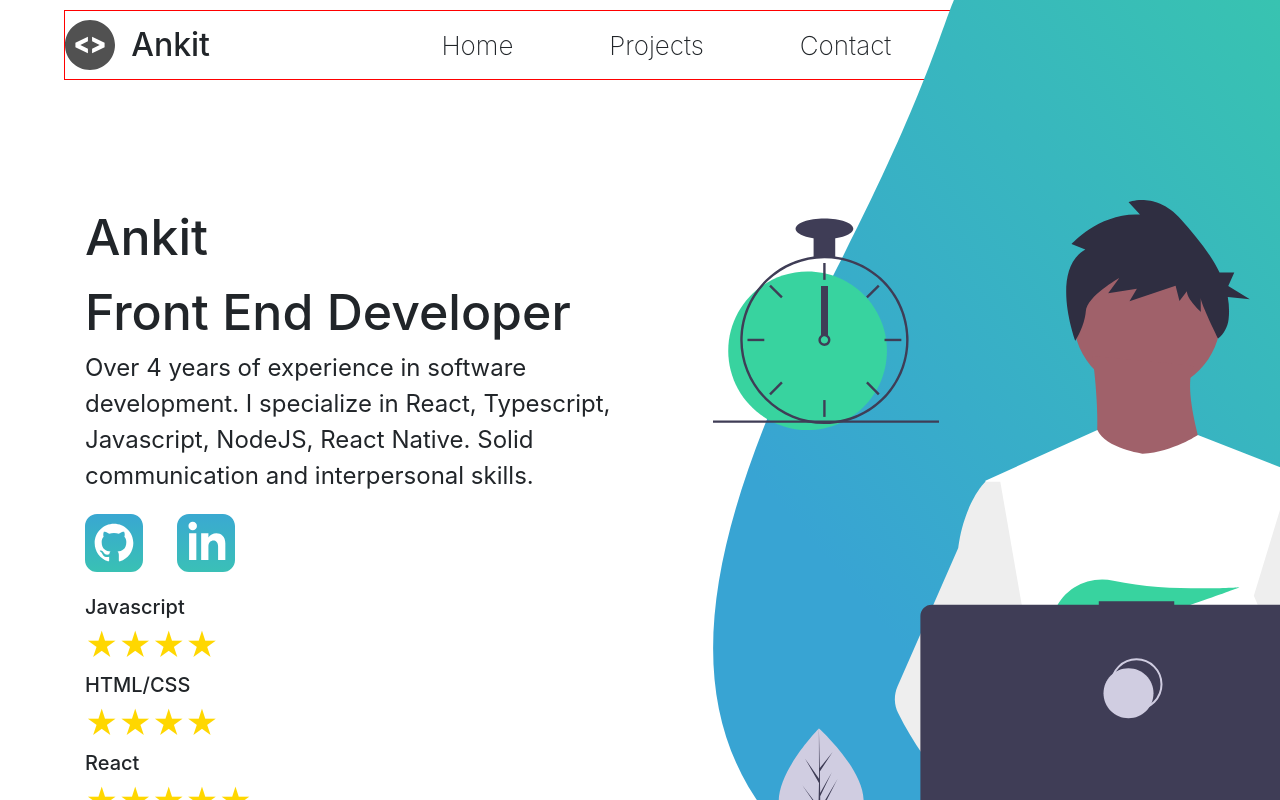
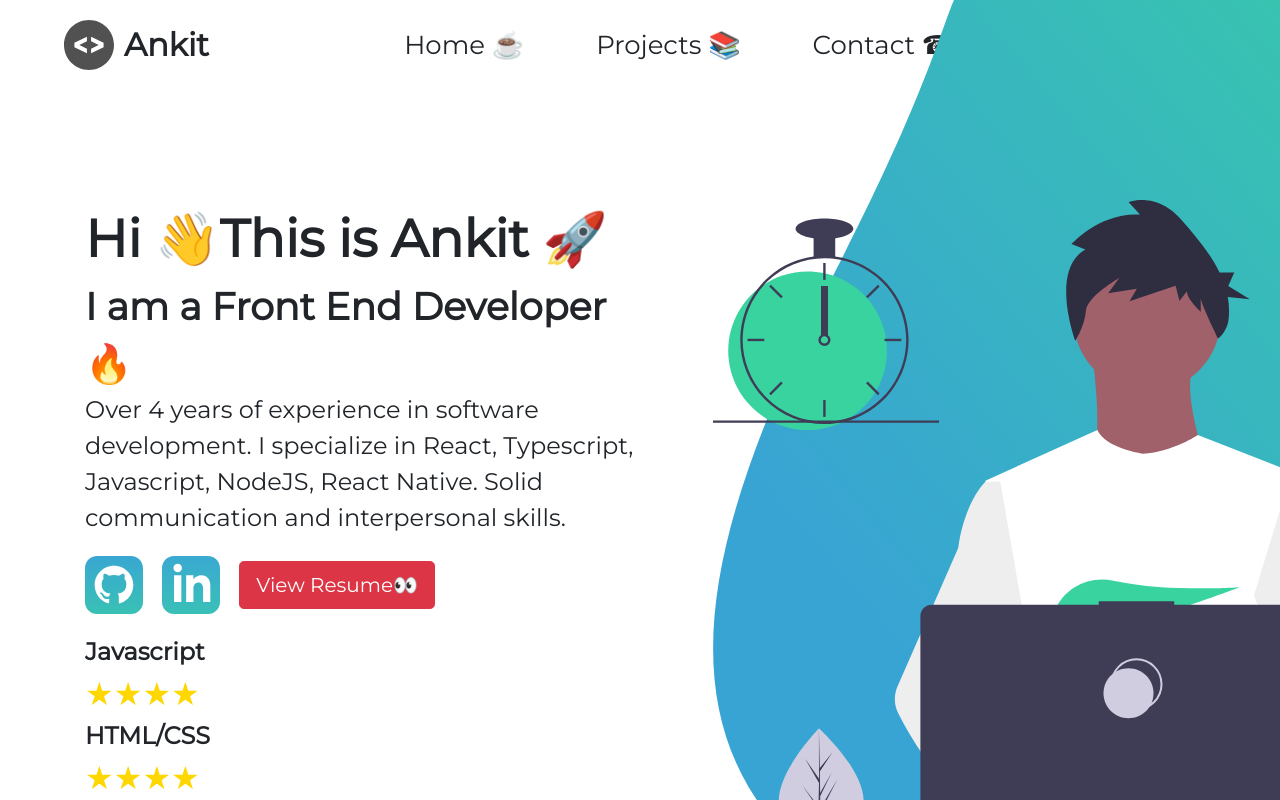
Before and after one commit to godspeed-7/portfolio, a React (Create React App) app: page / in a window 1280 px wide. Shown: the top 800 px of the page. Built offline with nearby package versions, Linux system fonts and the light colour scheme.

Commit message:
fixed all UI :)

```diff
--- a/src/components/contact/contact.jsx
+++ b/src/components/contact/contact.jsx
@@ -21,10 +21,10 @@ export default function Contact() {
         </Form.Group>
         <Form.Group controlId="formBasicEmail">
           <Form.Label>Email address</Form.Label>
-          <Form.Control type="text" size="lg" placeholder="Enter email" />
+          <Form.Control type="email" size="lg" placeholder="Enter email" />
         </Form.Group>
         <Form.Group controlId="exampleForm.ControlTextarea1">
-          <Form.Label>Example textarea</Form.Label>
+          <Form.Label>Message</Form.Label>
           <Form.Control
             as="textarea"
             rows={3}
@@ -33,7 +33,7 @@ export default function Contact() {
           />
         </Form.Group>
         <Button variant="contained" color="secondary">
-          Secondary
+          Submit Details
         </Button>
       </Form>
     </div>
--- a/src/components/contact/contact.module.css
+++ b/src/components/contact/contact.module.css
@@ -5,5 +5,5 @@
     flex-direction: row;
     justify-content: space-around;
     flex-wrap: wrap;
-    font-size: large;
+    font-size: x-large;
 }
--- a/src/components/home/home.jsx
+++ b/src/components/home/home.jsx
@@ -41,8 +41,8 @@ export default function Home() {
     <React.Fragment>
       <div className={styles.wrapper}>
         <div className={styles.left}>
-          <div className={styles.name}>Ankit</div>
-          <div className={styles.title}>Front End Developer</div>
+          <div className={styles.name}> Hi 👋This is Ankit 🚀</div>
+          <div className={styles.title}>I am a Front End Developer 🔥</div>
           <div className={styles.description}>
             Over 4 years of experience in software development. I specialize in
             React, Typescript, Javascript, NodeJS, React Native. Solid
@@ -51,6 +51,18 @@ export default function Home() {
           <div className={styles.additional}>
             <img src={github} alt="splash" />
             <img src={linkedin} alt="profile" />
+            <button
+              type="button"
+              className={`btn btn-danger btn-lg`}
+              onClick={() =>
+                window.open(
+                  'https://drive.google.com/file/d/1aRI9FLqwMfZlxDhErutmiLWc-ue5ryId/view?usp=sharing',
+                  '_blank'
+                )
+              }
+            >
+              View Resume👀
+            </button>
           </div>
           <Ratings ratings={ratings} />
         </div>
--- a/src/components/home/home.module.css
+++ b/src/components/home/home.module.css
@@ -10,9 +10,13 @@
  margin-top: 60px;
  margin-left: 25px;
 }
-.name, .title{
-    font-size: 50px;
-    font-weight: 500;
+ .title{
+    font-size: 38px;
+    font-weight: 600;
+}
+.name {
+    font-size: 52px;
+    font-weight: 600;
 }
 .description {
     font-size: 24px;
@@ -20,7 +24,7 @@
 }
 .additional {
     display: flex;
-    width: 150px;
+    width: 350px;
     justify-content: space-between;
     align-items: center;
     margin-top: 20px;
@@ -29,7 +33,6 @@
     display: flex;
     flex: 1;
     flex-direction: column;
-    /* border: 1px solid red; */
 }
 .splash{
 position: absolute;
--- a/src/index.css
+++ b/src/index.css
@@ -1,7 +1,7 @@
+@import url('https://fonts.googleapis.com/css2?family=Montserrat&display=swap');
 body {
   margin: 0;
-  font-family: 'Montserrat', sans-serif;
-  font-family: 'Play', sans-serif;
+  font-family: 'Montserrat', sans-serif !important;
 }
 * {
   margin: 0;
@@ -11,6 +11,5 @@ body {
 html {
   /* font-size: 62.5%; */
   /* overflow: hidden; */
-font-family: 'Montserrat', sans-serif;
-font-family: 'Play', sans-serif;
+  font-family: 'Montserrat', sans-serif;
 }
--- a/src/layout/toolbar/toolbar.jsx
+++ b/src/layout/toolbar/toolbar.jsx
@@ -12,16 +12,19 @@ export default function Toolbar(props) {
       id: 1,
       name: 'Home',
       path: '/',
+      emoji: '☕',
     },
     {
       id: 2,
       name: 'Projects',
       path: '/projects',
+      emoji: '📚',
     },
     {
       id: 3,
       name: 'Contact',
       path: '/contact',
+      emoji: '☎',
     },
   ];
 
@@ -33,7 +36,7 @@ export default function Toolbar(props) {
           className={styles.headItem}
           onClick={() => history.push(`${option.path}`)}
         >
-          {option.name}
+          {option.name} {option.emoji}
         </div>
       );
     });
--- a/src/layout/toolbar/toolbar.module.css
+++ b/src/layout/toolbar/toolbar.module.css
@@ -5,9 +5,6 @@
     display: flex;
     align-items: center;
     margin-left: 5%;
-    z-index: 20;
-    border: 1px solid red;
-    z-index: 200000;
 }
 
 .left {
@@ -15,7 +12,7 @@
     display: flex;
     align-items: center;
     justify-content: space-between;
-    margin-right: 17%;
+    margin-right: 14%;
     z-index: 20;
 }
 
@@ -24,7 +21,7 @@
     flex-direction: row;
     align-items: center;
     justify-content: space-between;
-    width: 500px;
+    width: 600px;
 }
 
 .code img {
@@ -34,14 +31,13 @@
 
  .logoName {
     font-size: 32px;
-    font-weight: 500;
+    font-weight: 600;
 }
 .headItem {
     padding: 5px 25px;
     cursor: pointer;
     border-radius: 20px;
     font-size: 26px;
-    font-weight: 200;
 }
 
 .headItem:hover {
--- a/src/resources/projects.js
+++ b/src/resources/projects.js
@@ -1,7 +1,7 @@
 export const projects = [
     {
         id: '1',
-        name: 'Weather-app',
+        name: 'weather app',
         githubUrl: 'https://github.com/Amnok/weather-app',
         image: '/weather-app.PNG',
         deploymentUrl: '',
@@ -10,7 +10,7 @@ export const projects = [
     },
     {
         id: '2',
-        name: 'Beat-maker app',
+        name: 'beat-maker app',
         githubUrl: 'https://github.com/Amnok/beat-maker',
         image: '/beat-maker.PNG',
         deploymentUrl: '',
@@ -19,7 +19,7 @@ export const projects = [
     },
     {
         id: '3',
-        name: 'Weight-converter app',
+        name: 'weight-converter app',
         githubUrl: 'https://github.com/Amnok/weight-converter',
         image: '/weight-converter.PNG',
         deploymentUrl: '',
--- a/src/shared/ratings/ratings.jsx
+++ b/src/shared/ratings/ratings.jsx
@@ -7,7 +7,7 @@ export default function Ratings({ ratings }) {
     return ratings.map(({ name, id, rating }) => {
       return (
         <div className={styles.wrapper}>
-          <div className={styles.tech}>{name}</div>{' '}
+          <div className={styles.tech}>{name}</div>
           <ReactStars
             count={rating}
             size={32}
--- a/src/shared/ratings/ratings.module.css
+++ b/src/shared/ratings/ratings.module.css
@@ -2,6 +2,6 @@
     margin-top: 20px;
 }
 .tech {
-    font-size: 20px;
-    font-weight: 500;
+    font-size: 24px;
+    font-weight: 600;
 }
```
Also changed, not shown: src/hooks/useForm.js (added).
